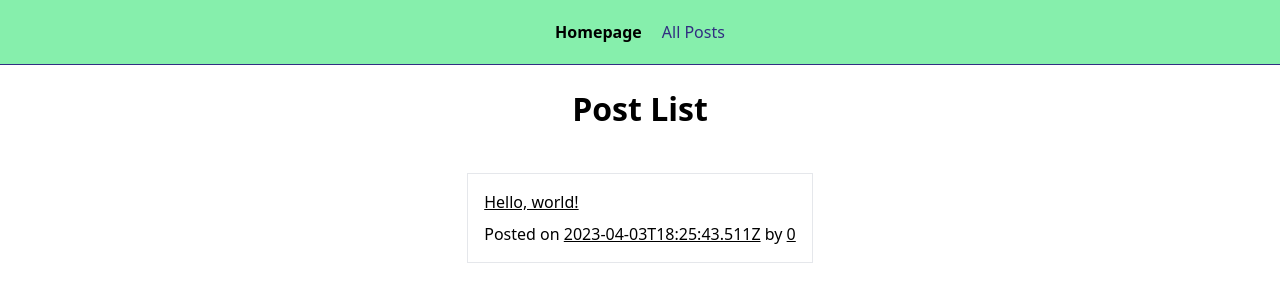
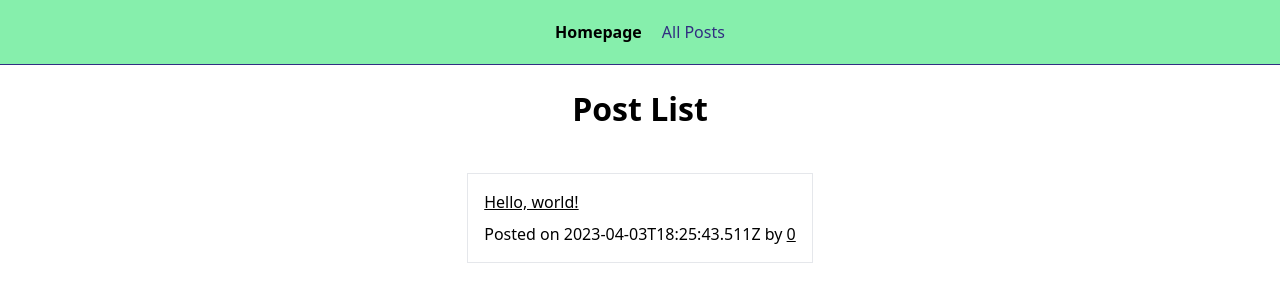
Before and after one commit to Shebara/TwitterClone, a Vue app: page / in a window 1280 px wide. Shown: the top 302 px of the page. Built offline with nearby package versions, Linux system fonts and the light colour scheme; data requests are answered from the project's data file.

Commit message:
PostList fixes

```diff
--- a/src/pages/PostList.vue
+++ b/src/pages/PostList.vue
@@ -4,10 +4,8 @@
     <div class="posts flex flex-wrap justify-center">
       <div class="p-4 border" v-for="post of posts" :key="post.id">
         <router-link :to="`/post/${post.id}`" class="text-left hover:text-black-70 underline text-black">{{ post.content }}</router-link>
-        <div class="mt-2 text-right text-cs">Posted on
-          <router-link :to="`/post/${post.id}`" class="text-left hover:text-black-70 underline text-black">{{ post.dateCreated }}</router-link>
-          by
-          <router-link :to="`/post/${post.id}`" class="text-left hover:text-black-70 underline text-black">{{ post.authorId }}</router-link>
+        <div class="mt-2 text-right text-cs">Posted on {{ post.dateCreated }} by
+          <router-link :to="`/user/${post.authorId}`" class="text-left hover:text-black-70 underline text-black">{{ post.authorId }}</router-link>
         </div>
       </div>
     </div>
```
